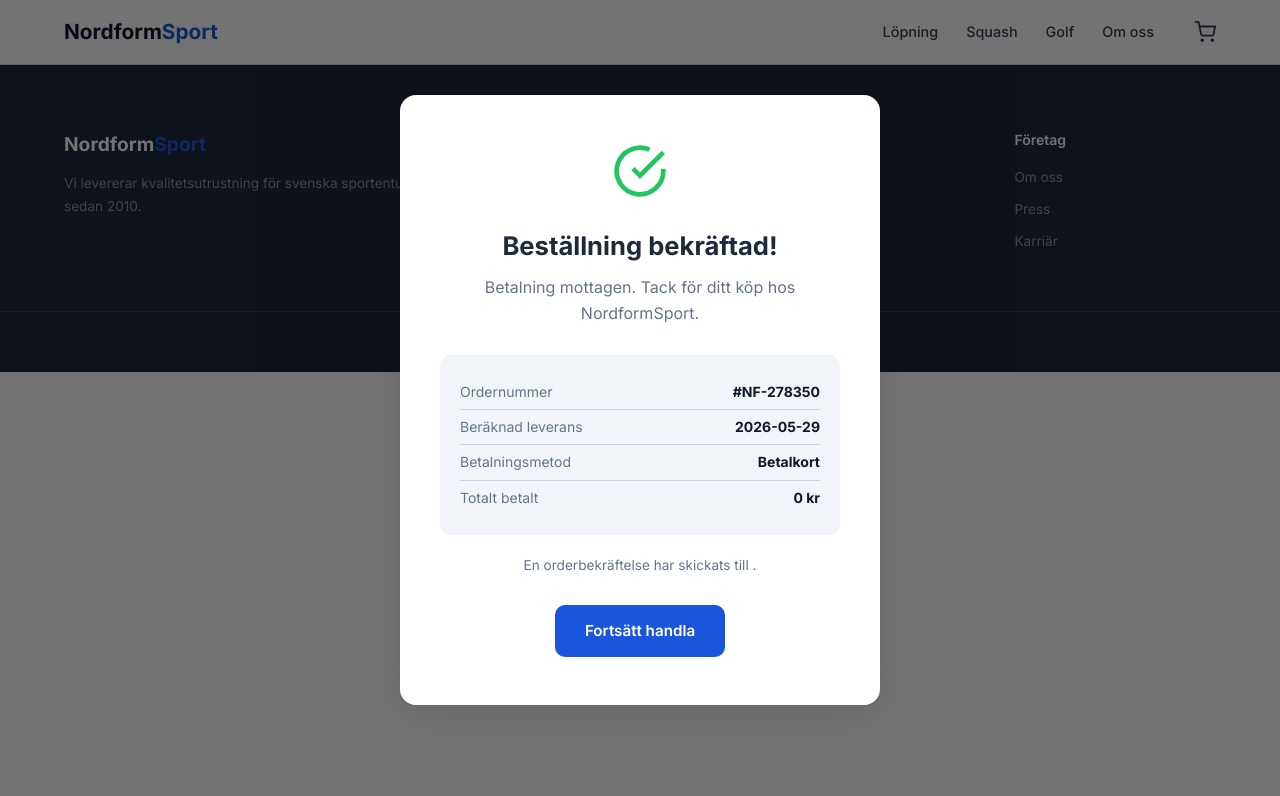
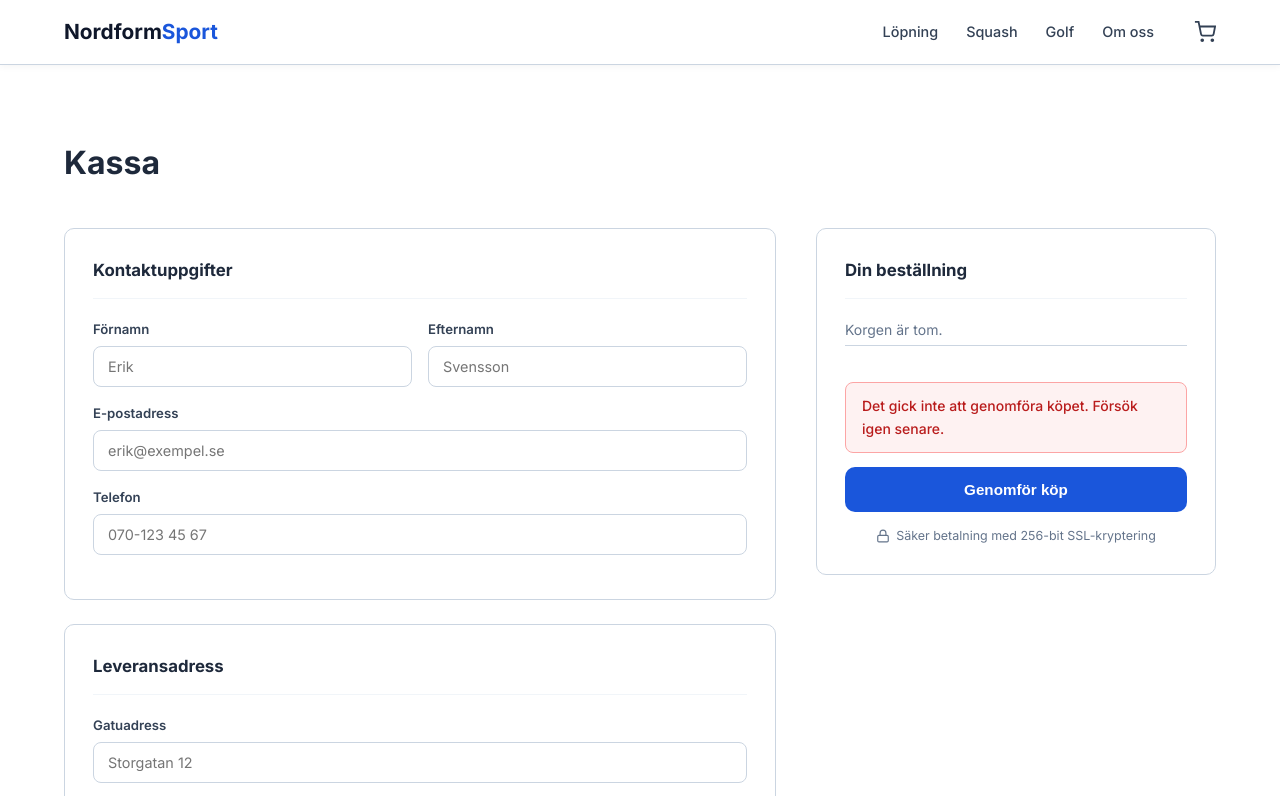
Before and after one commit to sebslack123/SlackRetailSite, a website: page checkout.html in a window 1280 px wide. Both pictures are taken after a click on the button "Genomför köp". Shown: the top 796 px of the page. Drawn offline with Linux system fonts and the light colour scheme.

Commit message:
chore: reset to broken demo state [reporeverse]

```diff
--- a/checkout.html
+++ b/checkout.html
@@ -230,21 +230,9 @@
     }
 
     function placeOrder() {
-      const email = document.getElementById('email').value;
-      const payment = document.querySelector('input[name="payment"]:checked').value;
-      const orderNumber = '#NF-' + String(Math.floor(Math.random() * 1000000)).padStart(6, '0');
-      const deliveryDate = new Date(Date.now() + 3 * 24 * 60 * 60 * 1000).toLocaleDateString('sv-SE');
-      const total = formatPrice(getCartTotal());
-      const paymentLabels = { card: 'Betalkort', swish: 'Swish', klarna: 'Faktura – Klarna' };
-
-      document.getElementById('order-number').textContent = orderNumber;
-      document.getElementById('delivery-date').textContent = deliveryDate;
-      document.getElementById('payment-method-display').textContent = paymentLabels[payment];
-      document.getElementById('conf-total').textContent = total;
-      document.getElementById('conf-email-addr').textContent = email;
-
-      document.getElementById('checkout-section').style.display = 'none';
-      document.getElementById('order-confirmation').style.display = 'flex';
+      const el = document.getElementById('payment-error');
+      el.textContent = 'Det gick inte att genomföra köpet. Försök igen senare.';
+      el.style.display = 'block';
     }
 
     function clearCartAndGo(e) {
```
